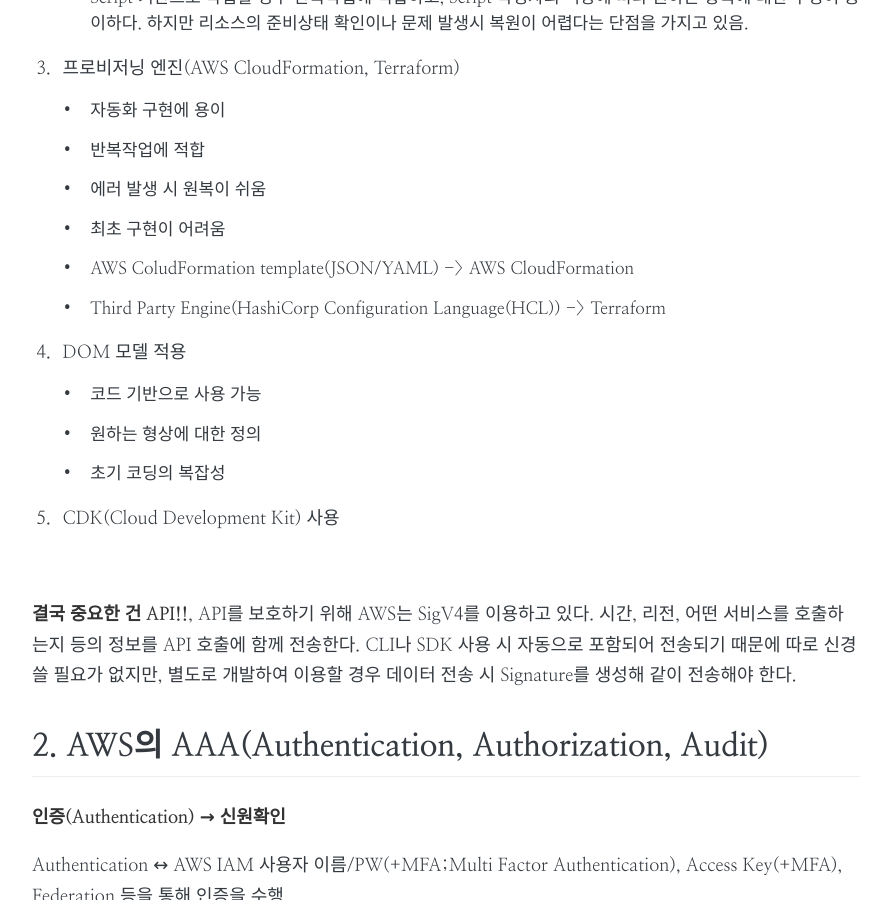
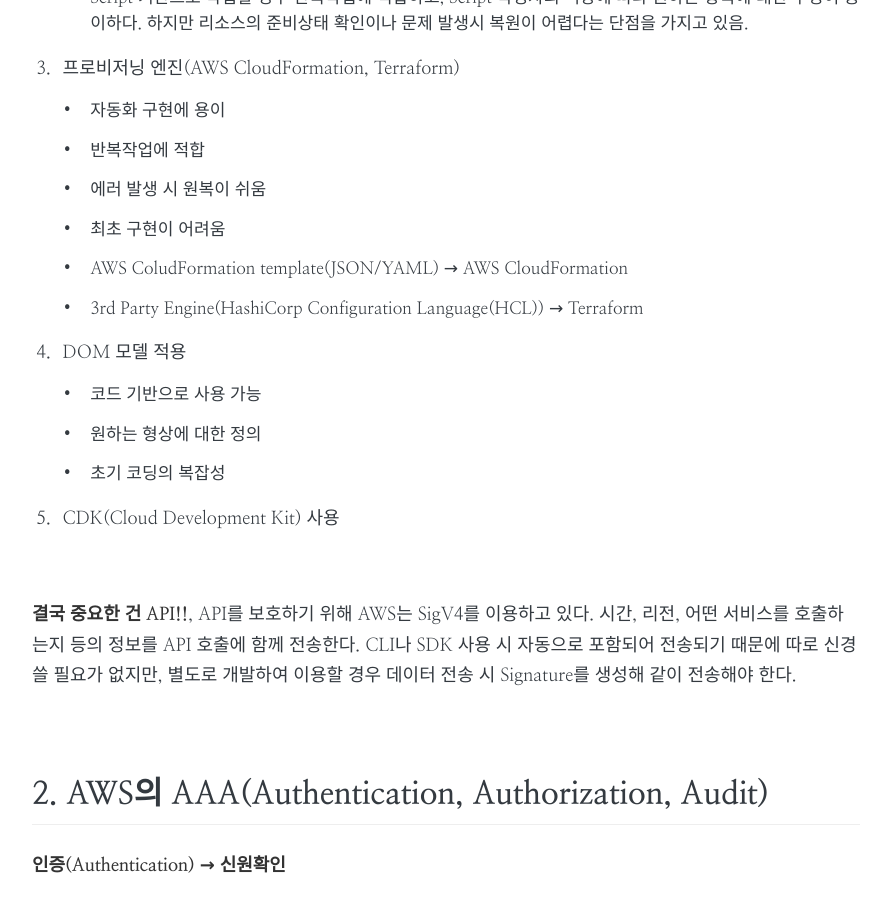
Before and after one commit to JINHYUKS/JINHYUKS.github.io, a Jekyll site: the page built from _posts/2020-03-18-AWS Security with IAM.md, in a window 1280 px wide and 900 px high, scrolled down 1473 px. Shown: the whole window, without its empty margins (194-1082 px from the left). Built offline with Jekyll 4.4.1, drawn with Linux system fonts in a browser that asks for light colours; some web fonts are replaced; comment, search, counter and statistics services are not loaded; some of the changed text lies outside the part shown.

Commit message:
no message

```diff
--- a/_posts/2020-03-18-AWS Security with IAM.md
+++ b/_posts/2020-03-18-AWS Security with IAM.md
@@ -32,8 +32,8 @@
    - 반복작업에 적합
    - 에러 발생 시 원복이 쉬움
    - 최초 구현이 어려움
-   - AWS ColudFormation template(JSON/YAML) -> AWS CloudFormation
-   - Third Party Engine(HashiCorp Configuration Language(HCL)) -> Terraform
+   - AWS ColudFormation template(JSON/YAML) → AWS CloudFormation
+   - 3rd Party Engine(HashiCorp Configuration Language(HCL)) → Terraform
 
 4. DOM 모델 적용
    - 코드 기반으로 사용 가능
@@ -45,6 +45,8 @@
 <br>
 
 **결국 중요한 건 API!!**, API를 보호하기 위해 AWS는 SigV4를 이용하고 있다. 시간, 리전, 어떤 서비스를 호출하는지 등의 정보를 API 호출에 함께 전송한다. CLI나 SDK 사용 시 자동으로 포함되어 전송되기 때문에 따로 신경쓸 필요가 없지만, 별도로 개발하여 이용할 경우 데이터 전송 시 Signature를 생성해 같이 전송해야 한다.
+
+<br>
 
 ## 2. AWS의 AAA(Authentication, Authorization, Audit)
 
@@ -182,15 +184,14 @@
 <br>
 
 1. 권한을 확인하는 순서
-
-명시적 Deny - SCP - Permission Boundary - Permission Policy - Resource Policy
+- 명시적 Deny → SCP → Permission Boundary → Permission Policy → Resource Policy
 
 2. 권한의 획득 조건
 - Or 조건 : 중첩된 조건을 모두 허용하게 됨.
-   - Permission Policy, Resource Policy
+    - Permission Policy, Resource Policy
 - And 조건 : 조건이 겹쳐지는 부분만을 허용하게 됨.
-   - Permission Boundary, Permission Policy
-   - Permission Boundary, Permission Policy, Service Control Policy, Session Policy
+    - Permission Boundary, Permission Policy
+    - Permission Boundary, Permission Policy, Service Control Policy, Session Policy
 
 <br>
 
@@ -199,6 +200,8 @@
 - AWS의 작업과 리소스에 대한 액세스를 부여하는 권한 세트
 - 정의된 권한을 다른 사용자나 서비스로 위임
 - AWS IAM users 또는 AWS services는 role에서 정의된 권한범위 내 AWS API를 사용할 수 있는 'temporary security credentials'를 얻을 수 있음
+
+<br>
 
 **Role을 사용할 때의 장점**
 1. 보안자격증명을 공유할 필요가 없기 때문에 보안이 향상된다.(임시보안자격증명 사용)
@@ -215,13 +218,12 @@
 **IAM 정책 생성 자동화**
 
 1. Access Advisor를 활용한 미사용 권한 탐지
-
 - Access Advisor
-   - 최대 1년간의 기간동안 저장된 데이터 기준으로 마지막 접속 서비스에 대한 정보를 제공
-   - Access Advisor 정보를 API를 통해 조회 가능(자동화가 가능해짐)
+    - 최대 1년간의 기간동안 저장된 데이터 기준으로 마지막 접속 서비스에 대한 정보를 제공
+    - Access Advisor 정보를 API를 통해 조회 가능(자동화가 가능해짐)
 - 오픈 소스를 활용한 IAM 권한 관리
-   - Ardvark : IAM의 Access Advisor 정보를 조회
-   - Repokid : 불필요한 권한 삭제
+    - Ardvark : IAM의 Access Advisor 정보를 조회
+    - Repokid : 불필요한 권한 삭제
 
 <br>
 
@@ -247,8 +249,6 @@
 - 관리자 스스로도 AWS IAM 사용자 생성하여 그것을 이용
 - 다른 사람들에게도 각각 사용자 생성하여 이용하도록 함
 
-<br>
-
 **Benefit**
 - 개별 자격증명 세트 관리
 - 개별 권한 부여
@@ -261,8 +261,6 @@
 **Do**
 - 암호 만료 기한 설정
 - 암호 정책은 강력하게
-
-<br>
 
 **Benefit**
 - 사용자와 그 데이터가 안전하게 보호됨
@@ -277,8 +275,6 @@
 - 보안 자격 증명 순환 여부 확인/감사를 위해 Credential Report 를 활용
 - Credential Report의 Access Key Last Used 컬럼을 통해 일정 기간동안 사용되지 않은 자격증명을 찾아내고 비활성화 시킴
 
-<br>
-
 **Benefit**
 - 인가되지 않은 접근의 가능성을 최대한 낮춰줌
 - 오래된 키가 도난당하거나 잃어버린 상태라고 해도 그 키를 통해 데이터에 접근하는 것을 방지할 수 있음
@@ -289,8 +285,6 @@
 **Do**
 - Root account에 대하여 MFA활성화
 - 민감한 action들에 대해서는 MFA로 보호
-
-<br>
 
 **Benefit**
 - 추가적인 보호막 제공
@@ -303,8 +297,6 @@
 - 업무 기능과 연관된 그룹을 생성
 - 그룹에 정책들을 붙임
 - 그룹 멤버십을 권한 부여/회수하는데 사용
-
-<br>
 
 **Benefit**
 - 사용자 증가에 따라 늘어나는 접근 제어 관리의 복잡도를 감소시킬 수 있음
@@ -321,8 +313,6 @@
 - 정기적으로 Access Advisor를 체크하여 권한을 제한
 - Resource-based 정책을 이용해 특정 resource에 대한 접근 제어
 
-<br>
-
 **Benefit**
 - 실수로 특권을 행사할 가능성을 최소화
 - 서서히 풀어주는 것이 갑자기 조이는 것보다 쉬움
@@ -337,8 +327,6 @@
   - 동일 계정 내에 접근권한 위임
   - 연동된 사용자
 
-<br>
-
 **Benefit**
 - 보안 자격증명을 더 이상 공유할 필요 없음
 - 장기 자격증명을 보관할 필요 없음
@@ -350,8 +338,6 @@
 **Do**
 - 장기 자격증명을 사용하지 말고 Role을 사용
 - 어플리케이션에 최소한의 권한만을 부여
-
-<br>
 
 **Benefit**
 - EC2 instances 상의 access keys를 관리하기 쉬움
@@ -367,8 +353,6 @@
 - AWS CloudTrail에서 Log File Validation가 활성화 되어 있는 것을 확인
 - CloudTrail 로그를 저장하는 Amazon S3 버킷이 퍼블릭하게 접속 가능하지 않도록 설정
 
-<br>
-
 **Benefit**
 - 각 계정의 API활동내역을 모니터링 할 수 있음
 - 보안 분석, 리소스 분석, 컴플라이언스 감사 등을 가능하게 함
@@ -381,8 +365,6 @@
 - 가능하면, root access keys를 삭제
 - 각 계정들에 대하여 안전한(강력한) 비밀번호 사용
 
-<br>
-
 **Benefit**
 - 우발적인 변경 및 고도의 권한이 부여 된 자격증명의 의도하지 않은 노출과 같은 위험을 줄임
 
```
